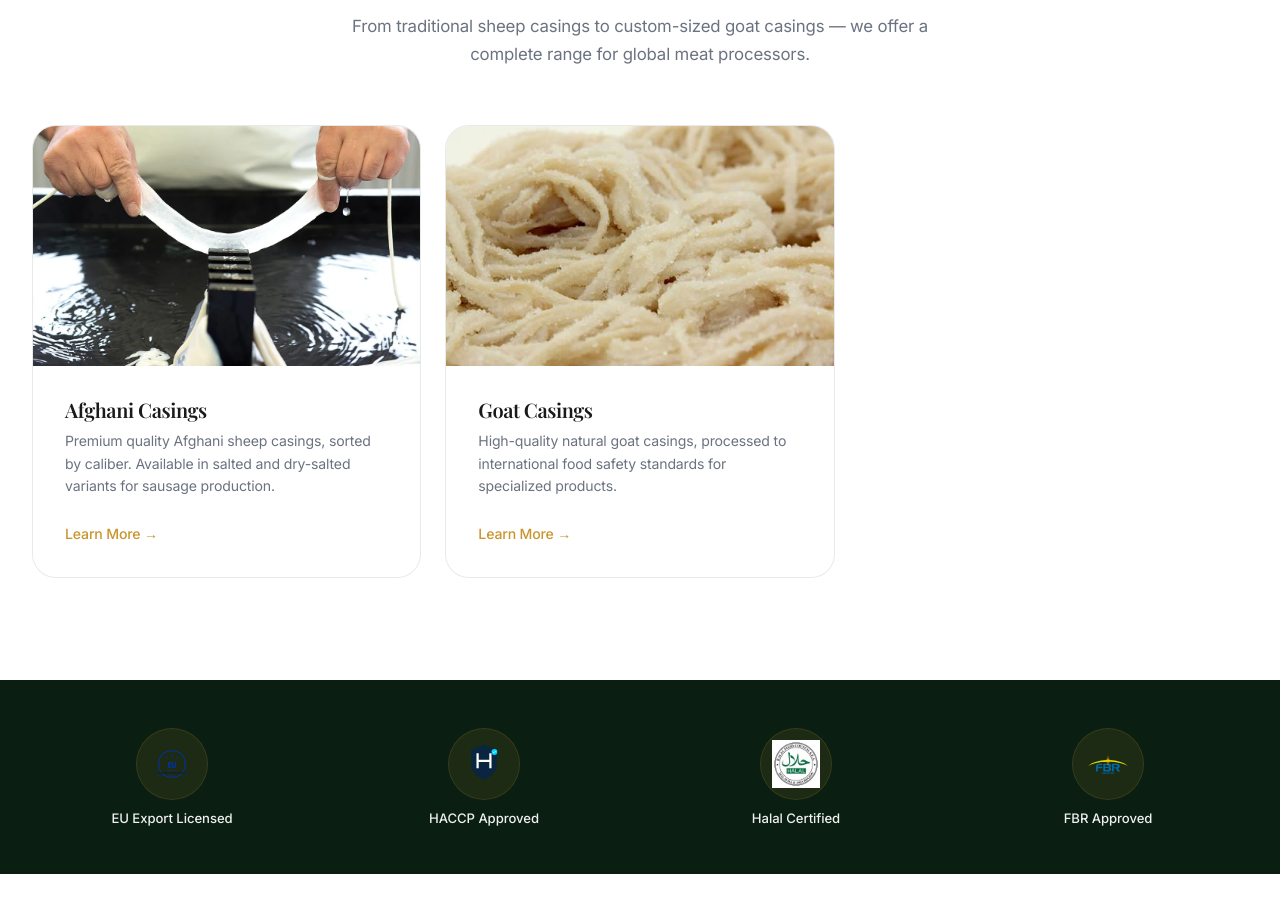
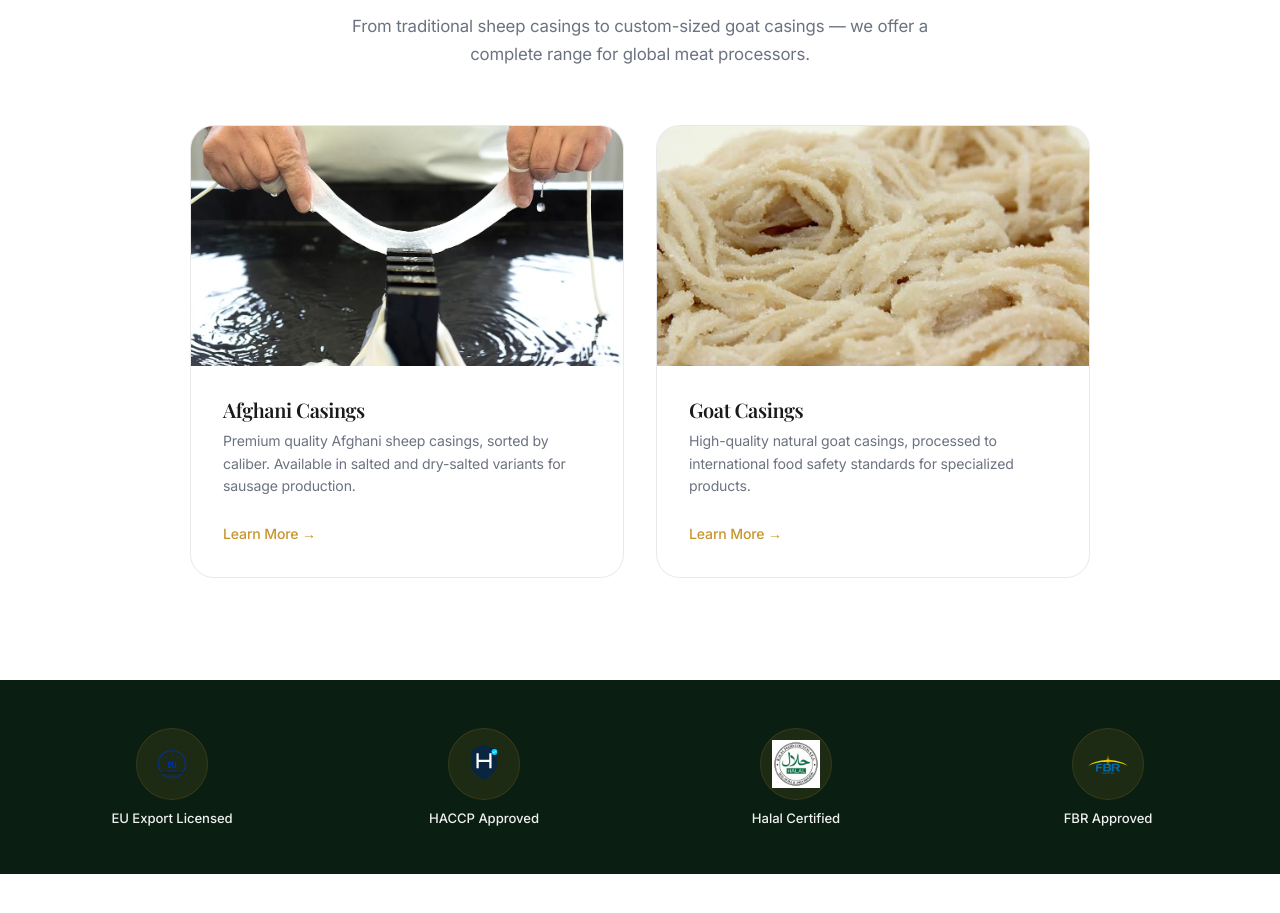
Before and after one commit to shahidenterprises/shahid-enterprises-2.0, a Next.js app: page / in a window 1280 px wide. Shown: the part 1880-2793 px from the top of the page. Built offline with nearby package versions, Linux system fonts and the light colour scheme; no server answers; a web font is replaced by a local one.

Commit message:
feat: center home product grid and eliminate all MOQ references

```diff
--- a/src/app/Home.module.css
+++ b/src/app/Home.module.css
@@ -266,8 +266,10 @@
 
 .productsGrid {
   display: grid;
-  grid-template-columns: repeat(3, 1fr);
-  gap: 1.5rem;
+  grid-template-columns: repeat(2, 1fr);
+  gap: 2rem;
+  max-width: 900px;
+  margin: 0 auto;
 }
 
 .productCard {
```
Also changed, not shown: src/app/products/page.tsx (+2 -5 lines).
